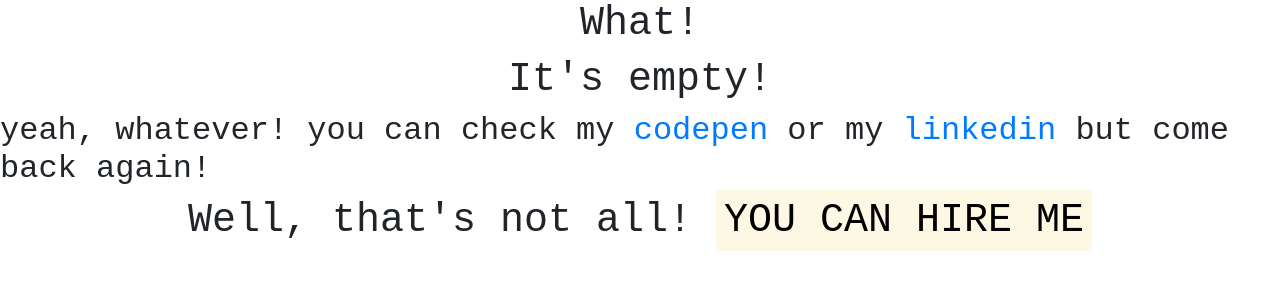
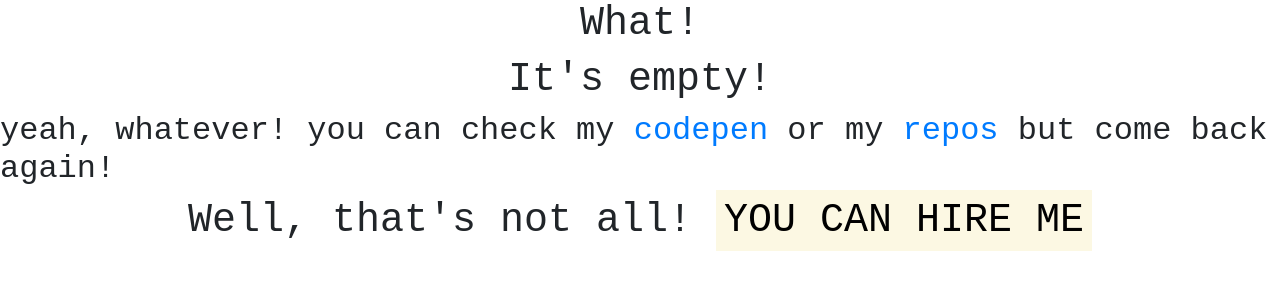
Before and after one commit to muhammadev/muhammadev.github.io, a plain HTML site: page index.html in a window 1280 px wide. Drawn offline with nearby package versions, Linux system fonts and the light colour scheme.

Commit message:
added repos link

```diff
--- a/index.html
+++ b/index.html
@@ -16,7 +16,7 @@
     <div>
       <h1>What!</h1>
       <h1>It's empty!</h1>
-      <h2>yeah, whatever! you can check my <a href="https://codepen.io/Mohamed-tarek">codepen</a> or my <a href="https://www.linkedin.com/in/mohamed-tarek-b2420118b/">linkedin</a> but come back again!</h2>
+      <h2>yeah, whatever! you can check my <a href="https://codepen.io/Mohamed-tarek">codepen</a> or my <a href="https://github.com/muhammadev?tab=repositories">repos</a> but come back again!</h2>
       <h1>Well, that's not all! <a href="mailto:tarek3529@gmail.com"><mark>YOU CAN HIRE ME</mark></a></h1>
     </div>
   </body>
```
